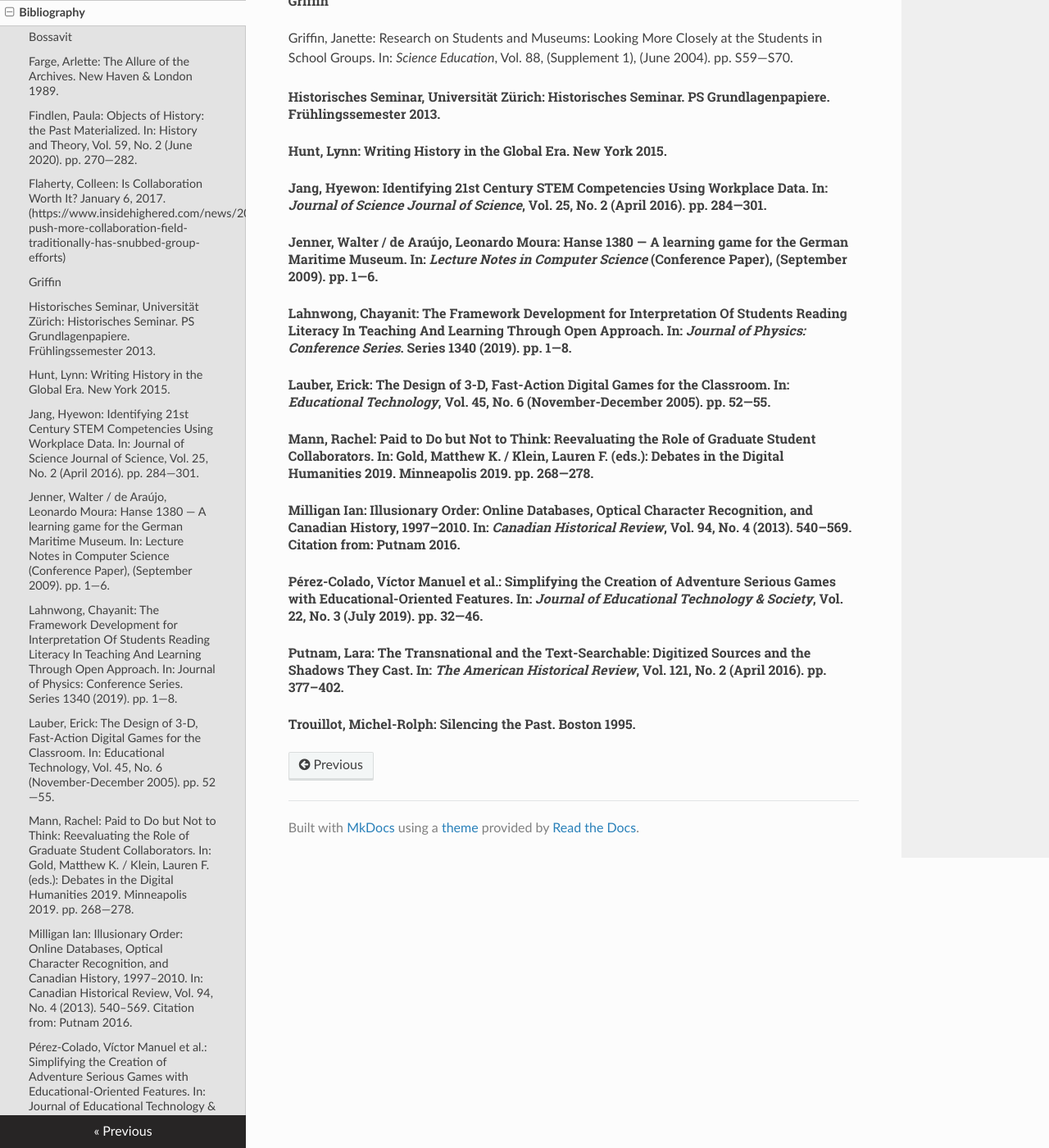
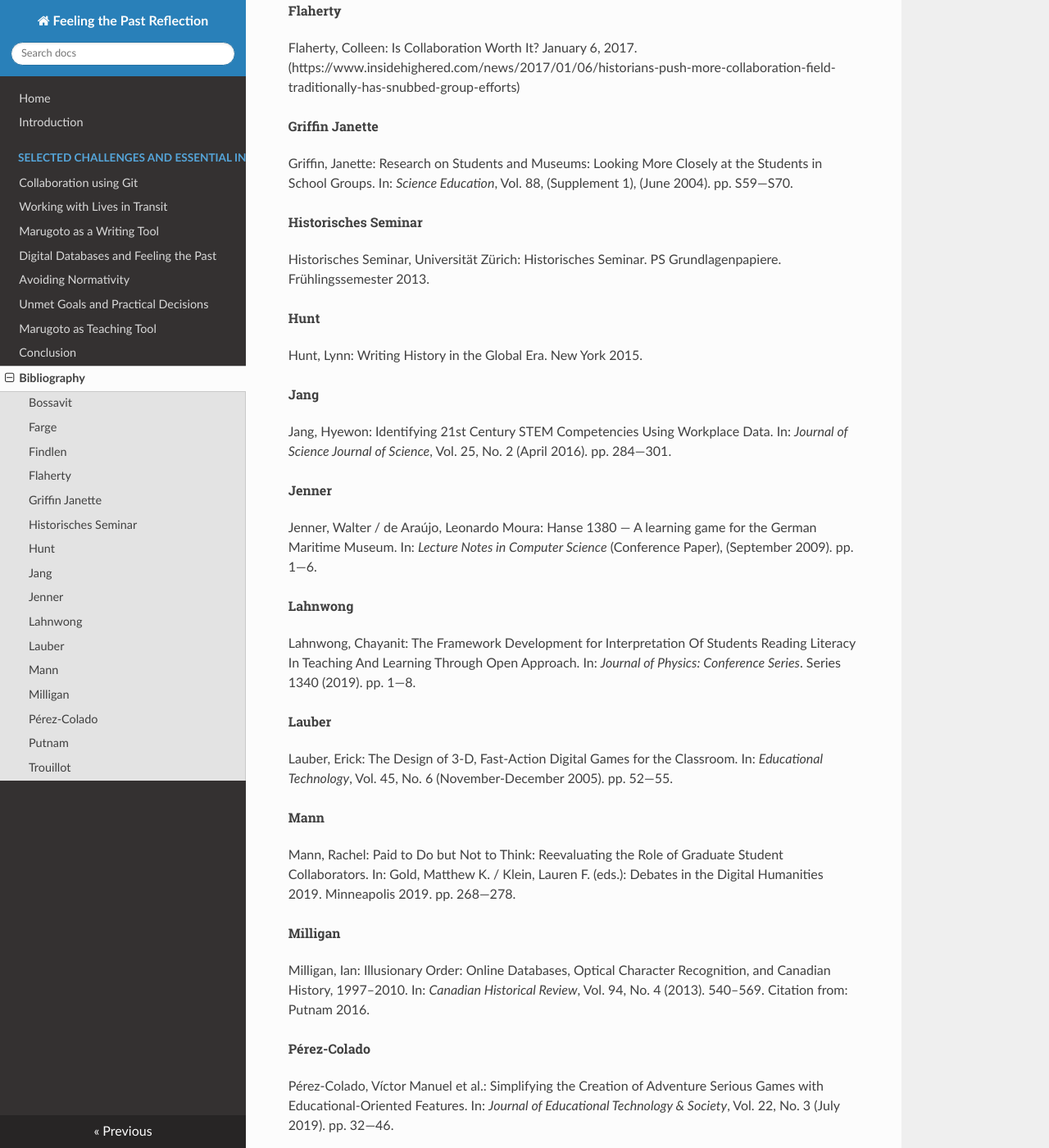
Before and after one commit to henokemp/university-work, an MkDocs documentation site: the page built from docs/bibliography.md, in a window 1280 px wide and 1400 px high, scrolled down 480 px. Shown: the whole window at 82% size. Built offline with MkDocs 1.6.1, drawn with Linux system fonts in a browser that asks for light colours; nearby versions of some CDN libraries; some of the changed text lies outside the part shown.

Commit message:
another attempt

```diff
--- a/docs/bibliography.md
+++ b/docs/bibliography.md
@@ -1,37 +1,49 @@
 ## Bibliography
 
 ###### Bossavit
-
 Bossavit, Benoît et al.: Educational Games to Enhance Museum Visits for Schools. In: *Journal of Educational Technology & Society*, Vol. 21, No. 4 (October 2018). pp. 171—186.
 
-###### Farge, Arlette: The Allure of the Archives. New Haven & London 1989.
+###### Farge
+Farge, Arlette: The Allure of the Archives. New Haven & London 1989.
 
-###### Findlen, Paula: Objects of History: the Past Materialized. In: *History and Theory*, Vol. 59, No. 2 (June 2020). pp. 270—282.
+###### Findlen
+Findlen, Paula: Objects of History: the Past Materialized. In: *History and Theory*, Vol. 59, No. 2 (June 2020). pp. 270—282.
 
-###### Flaherty, Colleen: Is Collaboration Worth It? January 6, 2017. (https://www.insidehighered.com/news/2017/01/06/historians-push-more-collaboration-field-traditionally-has-snubbed-group-efforts)
+###### Flaherty
+Flaherty, Colleen: Is Collaboration Worth It? January 6, 2017. (https://www.insidehighered.com/news/2017/01/06/historians-push-more-collaboration-field-traditionally-has-snubbed-group-efforts)
 
-###### Griffin
-
+###### Griffin Janette
 Griffin, Janette: Research on Students and Museums: Looking More Closely at the Students in School Groups. In: *Science Education*, Vol. 88, (Supplement 1), (June 2004). pp. S59—S70.
 
-###### Historisches Seminar, Universität Zürich: Historisches Seminar. PS Grundlagenpapiere. Frühlingssemester 2013.
+###### Historisches Seminar
+Historisches Seminar, Universität Zürich: Historisches Seminar. PS Grundlagenpapiere. Frühlingssemester 2013.
 
-###### Hunt, Lynn: Writing History in the Global Era. New York 2015.
+###### Hunt
+Hunt, Lynn: Writing History in the Global Era. New York 2015.
 
-###### Jang, Hyewon: Identifying 21st Century STEM Competencies Using Workplace Data. In: *Journal of Science Journal of Science*, Vol. 25, No. 2 (April 2016). pp. 284—301.
+###### Jang
+Jang, Hyewon: Identifying 21st Century STEM Competencies Using Workplace Data. In: *Journal of Science Journal of Science*, Vol. 25, No. 2 (April 2016). pp. 284—301.
 
-###### Jenner, Walter / de Araújo, Leonardo Moura: Hanse 1380 — A learning game for the German Maritime Museum. In: *Lecture Notes in Computer Science* (Conference Paper), (September 2009). pp. 1—6.
+###### Jenner
+Jenner, Walter / de Araújo, Leonardo Moura: Hanse 1380 — A learning game for the German Maritime Museum. In: *Lecture Notes in Computer Science* (Conference Paper), (September 2009). pp. 1—6.
 
-###### Lahnwong, Chayanit: The Framework Development for Interpretation Of Students Reading Literacy In Teaching And Learning Through Open Approach. In: *Journal of Physics: Conference Series*. Series 1340 (2019). pp. 1—8.
+###### Lahnwong
+Lahnwong, Chayanit: The Framework Development for Interpretation Of Students Reading Literacy In Teaching And Learning Through Open Approach. In: *Journal of Physics: Conference Series*. Series 1340 (2019). pp. 1—8.
 
-###### Lauber, Erick: The Design of 3-D, Fast-Action Digital Games for the Classroom. In: *Educational Technology*, Vol. 45, No. 6 (November-December 2005). pp. 52—55.
+###### Lauber
+Lauber, Erick: The Design of 3-D, Fast-Action Digital Games for the Classroom. In: *Educational Technology*, Vol. 45, No. 6 (November-December 2005). pp. 52—55.
 
-###### Mann, Rachel: Paid to Do but Not to Think: Reevaluating the Role of Graduate Student Collaborators. In: Gold, Matthew K. / Klein, Lauren F. (eds.): Debates in the Digital Humanities 2019. Minneapolis 2019. pp. 268—278.
+###### Mann
+Mann, Rachel: Paid to Do but Not to Think: Reevaluating the Role of Graduate Student Collaborators. In: Gold, Matthew K. / Klein, Lauren F. (eds.): Debates in the Digital Humanities 2019. Minneapolis 2019. pp. 268—278.
 
-###### Milligan Ian: Illusionary Order: Online Databases, Optical Character Recognition, and Canadian History, 1997–2010. In: *Canadian Historical Review*, Vol. 94, No. 4 (2013). 540–569. Citation from: Putnam 2016.
+###### Milligan
+Milligan, Ian: Illusionary Order: Online Databases, Optical Character Recognition, and Canadian History, 1997–2010. In: *Canadian Historical Review*, Vol. 94, No. 4 (2013). 540–569. Citation from: Putnam 2016.
 
-###### Pérez-Colado, Víctor Manuel et al.: Simplifying the Creation of Adventure Serious Games with Educational-Oriented Features. In: *Journal of Educational Technology & Society*, Vol. 22, No. 3 (July 2019). pp. 32—46.
+###### Pérez-Colado
+Pérez-Colado, Víctor Manuel et al.: Simplifying the Creation of Adventure Serious Games with Educational-Oriented Features. In: *Journal of Educational Technology & Society*, Vol. 22, No. 3 (July 2019). pp. 32—46.
 
-###### Putnam, Lara: The Transnational and the Text-Searchable: Digitized Sources and the Shadows They Cast. In: *The American Historical Review*, Vol. 121, No. 2 (April 2016). pp. 377–402.
+###### Putnam
+Putnam, Lara: The Transnational and the Text-Searchable: Digitized Sources and the Shadows They Cast. In: *The American Historical Review*, Vol. 121, No. 2 (April 2016). pp. 377–402.
 
-###### Trouillot, Michel-Rolph: Silencing the Past. Boston 1995.
+###### Trouillot
+Trouillot, Michel-Rolph: Silencing the Past. Boston 1995.
```
Also changed, not shown: docs/teaching-tool.md (+1 -1 lines).
